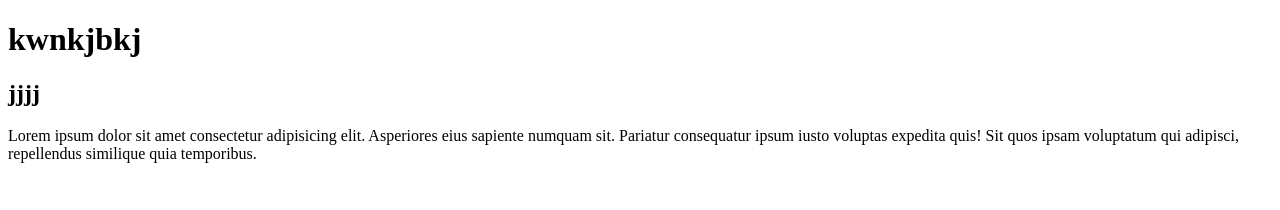
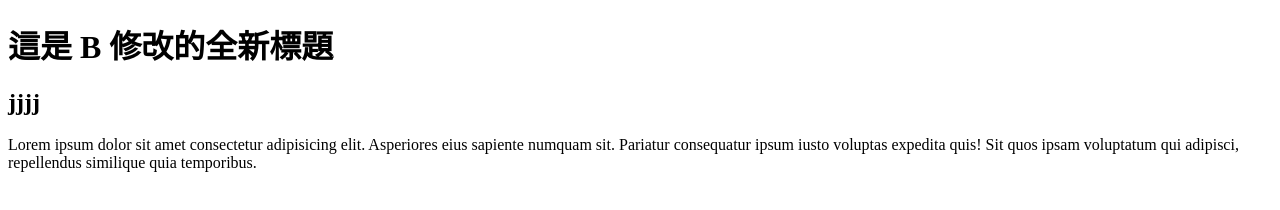
Before and after one commit to j0119/git-practice01, a plain HTML site: page index.html in a window 1280 px wide. Drawn offline with Linux system fonts and the light colour scheme.

Commit message:
B 本地修改標題

```diff
--- a/index.html
+++ b/index.html
@@ -8,7 +8,7 @@
 </head>
 
 <body>
-    <h1>kwnkjbkj</h1>
+    <h1>這是 B 修改的全新標題</h1>
     <h2>jjjj</h2>
     <p>Lorem ipsum dolor sit amet consectetur adipisicing elit. Asperiores eius sapiente numquam sit. Pariatur
         consequatur ipsum iusto voluptas expedita quis! Sit quos ipsam voluptatum qui adipisci, repellendus similique
```
